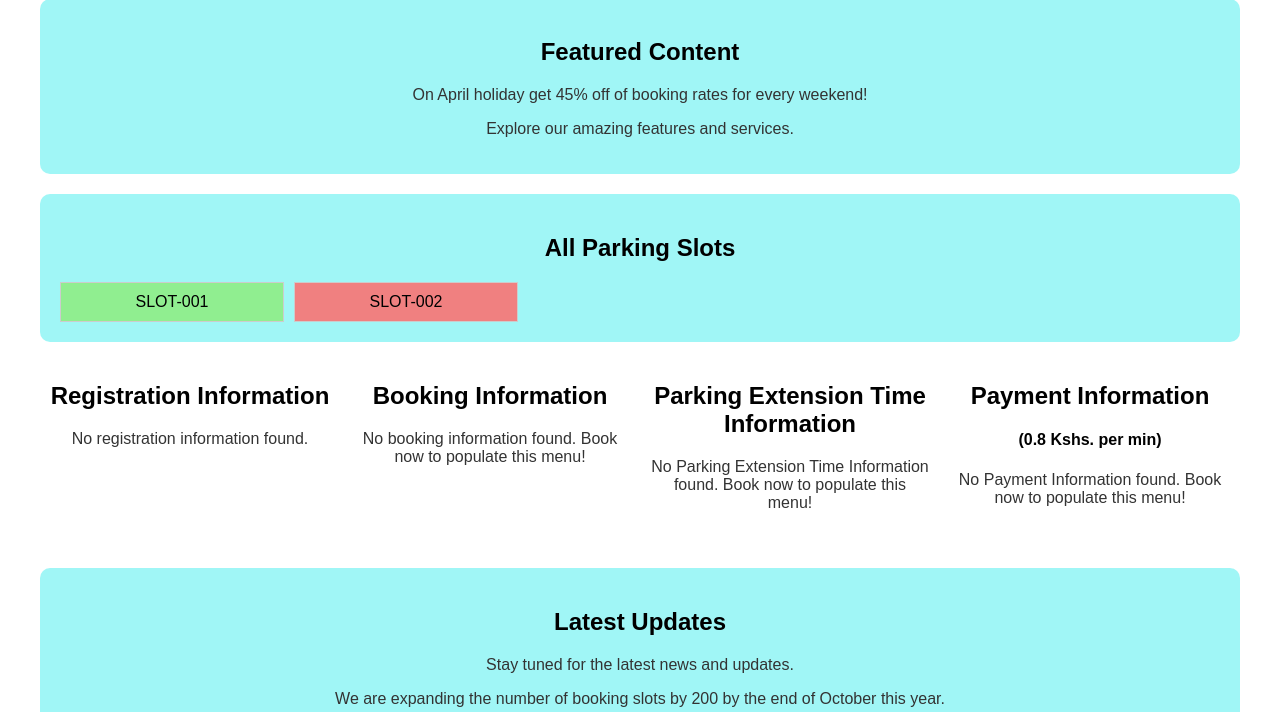
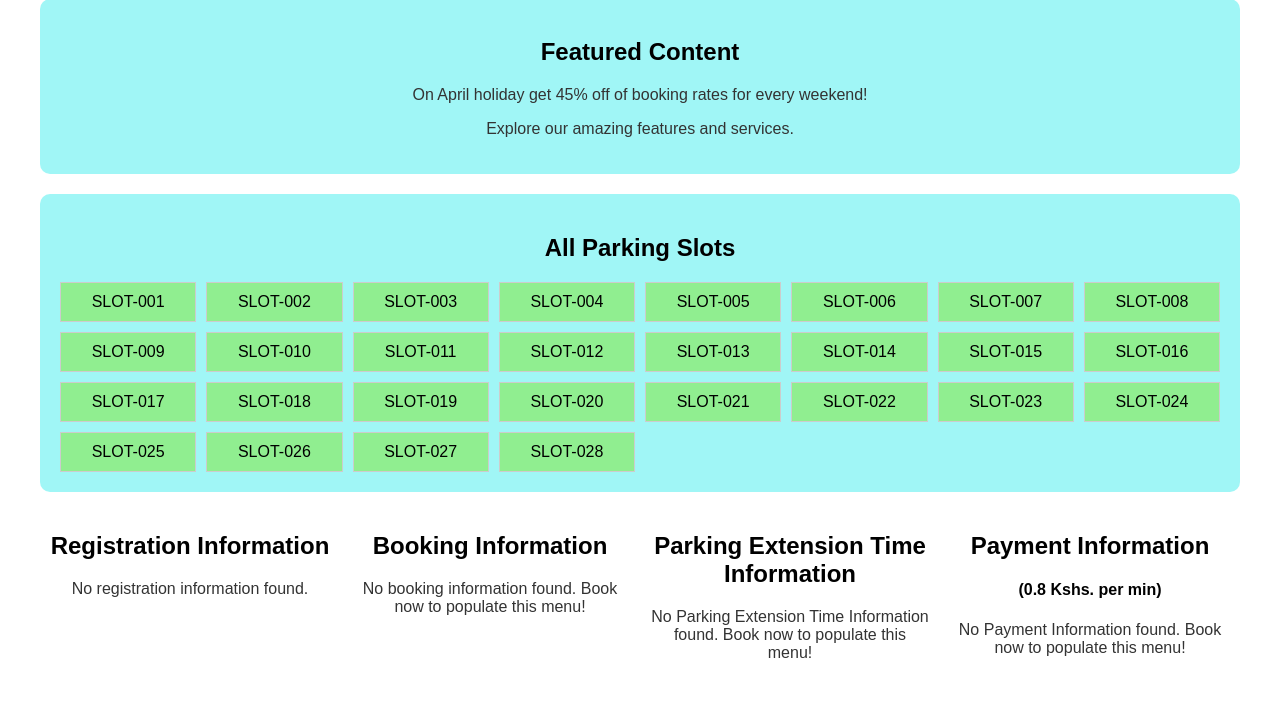
Before and after one commit to Katchietsnouva/web_app_python, a Flask app: page /home in a window 1280 px wide. Shown: the part 262-974 px from the top of the page. Run offline with Flask 3, Linux system fonts and the light colour scheme; the visitor is signed in with stand-in values (Sample User, id 1); some libraries are stand-ins or nearby versions.

Commit message:
commit nouvaneons 0.123

```diff
--- a/controllers/page_controller.py
+++ b/controllers/page_controller.py
@@ -200,11 +200,11 @@ class PageController:
                 latest_booking_id  = "available_tickets"
                 # Sample parking slots data (will be replaced by dynamic data later)
                 parking_slots = parking_slots = UserController.get_all_parking_slots_available_data(self.user_controller)
-                parking_slots = [
-                    {"slot_id": "SLOT-001", "status": "available"},
-                    {"slot_id": "SLOT-002", "status": "occupied"},
-                    # Add more parking slots as needed
-                ]
+                # parking_slots = [
+                #     {"slot_id": "SLOT-001", "status": "available"},
+                #     {"slot_id": "SLOT-002", "status": "occupied"},
+                #     # Add more parking slots as needed
+                # ]
 
                 # Rearranginh tume model to fing the duration difference
                 # user_bookings = [TimeModel(**booking) for booking in user_bookings]
--- a/templates/home_page.html
+++ b/templates/home_page.html
@@ -110,7 +110,7 @@
       /* Styles for Parking Slots */
       .parking-grid {
           display: grid;
-          grid-template-columns: repeat(5, 1fr);
+          grid-template-columns: repeat(8, 1fr);
           grid-gap: 10px;
       }
 
@@ -161,8 +161,8 @@
   <h2>All Parking Slots</h2>
   <div class="parking-grid">
       {% for slot in parking_slots %}
-          <div class="parking-slot {% if slot.status == 'occupied' %}occupied{% else %}available{% endif %}">
-              {{ slot.slot_id }}
+          <div class="parking-slot {% if slot.status == 'good' %}occupied{% else %}available{% endif %}">
+              {{ slot.parking_slot_id }}
           </div>
       {% endfor %}
   </div>
```
